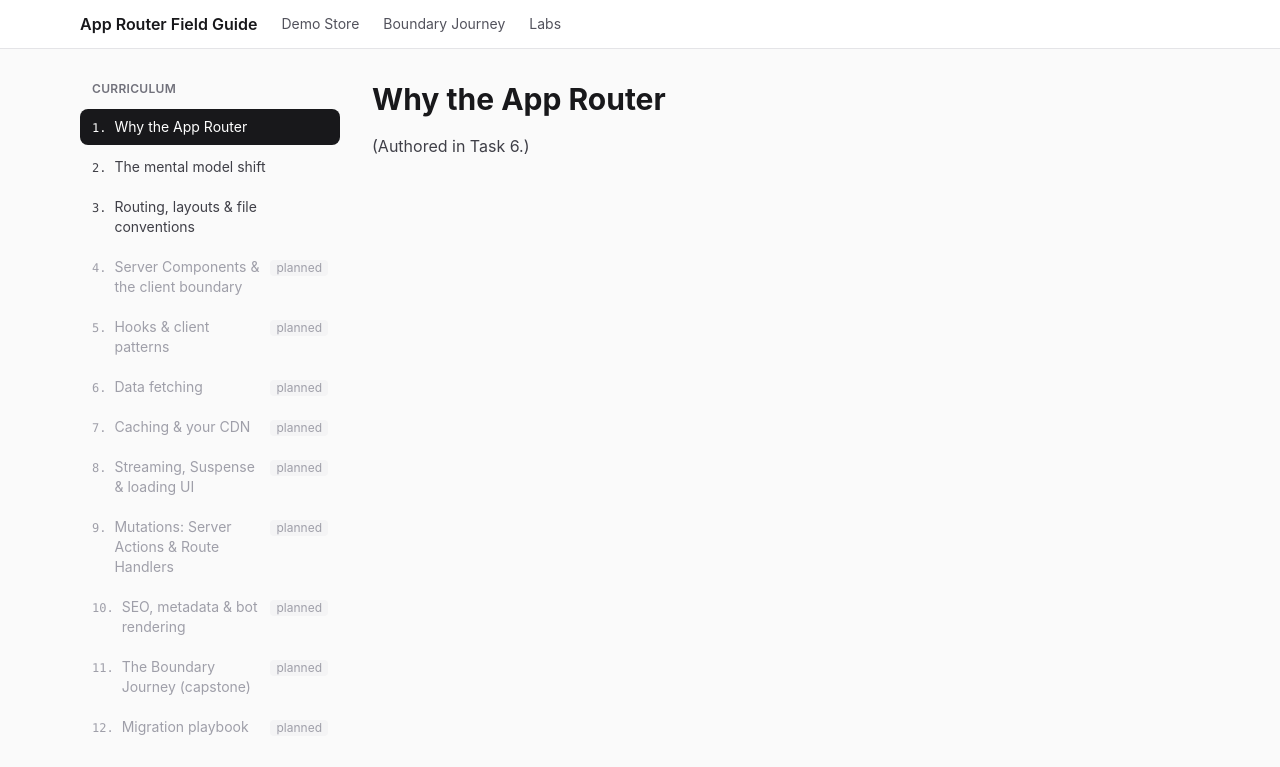
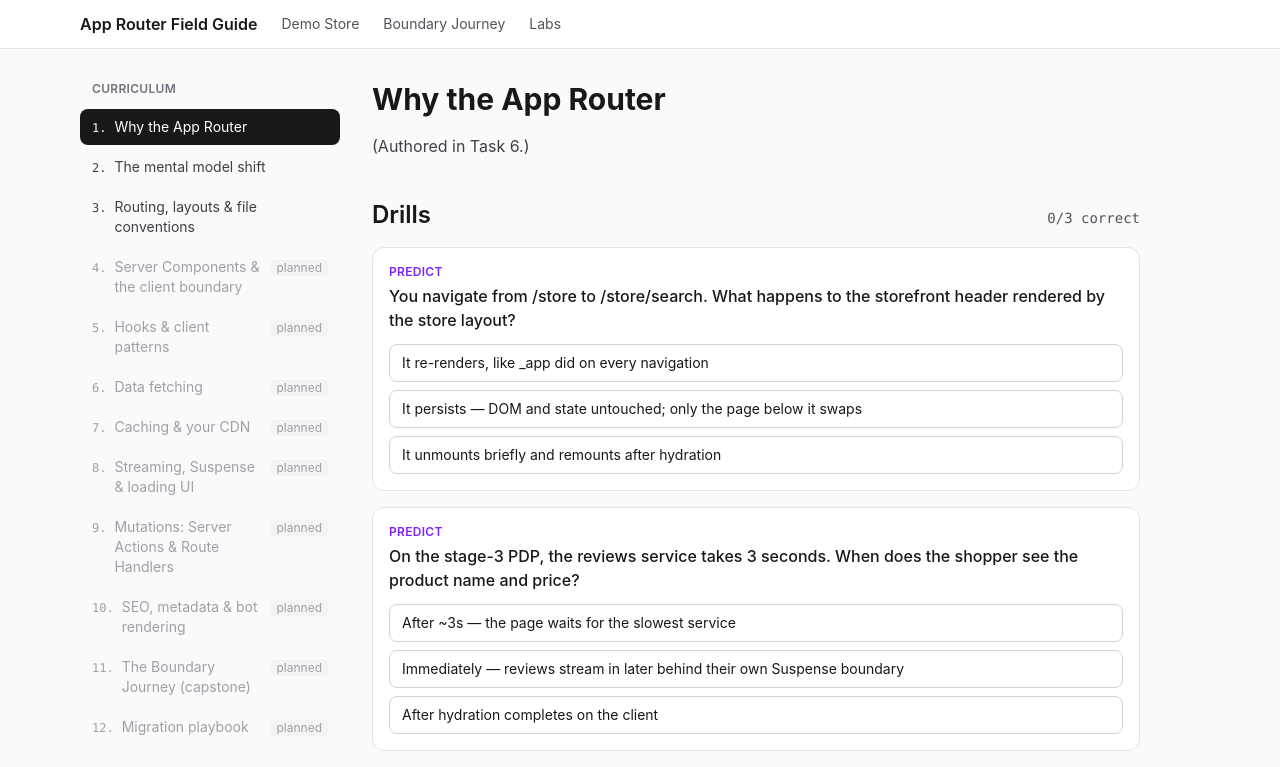
Before and after one commit to SVehrenkamp/app-router-explainer, a Next.js app: page /learn/why-app-router in a window 1280 px wide. Shown: the top 767 px of the page. Built offline with nearby package versions, Linux system fonts and the light colour scheme.

Commit message:
feat: add drill deck with instant feedback and localStorage persistence

```diff
--- a/components/learn/drill-deck.tsx
+++ b/components/learn/drill-deck.tsx
@@ -1,4 +1,100 @@
-// Stub — replaced with the real drill deck in Plan 4A Task 4.
-export function DrillDeck(_props: { module: string }) {
-  return null
+'use client'
+
+// Drill cards with instant feedback — the spec's scenario cards. Answers
+// record through the progress provider (and therefore localStorage); a drill
+// answered correctly once stays correct, so the deck is practice, not an exam.
+// Rendered from MDX via mdx-components.tsx: <DrillDeck module="…" />.
+import { useState } from 'react'
+import { useProgress } from '@/components/learn/progress-provider'
+import { moduleBySlug, type Drill } from '@/lib/curriculum'
+import { moduleProgress } from '@/lib/progress'
+
+function DrillCard({
+  drill,
+  moduleSlug,
+  drillCount,
+}: {
+  drill: Drill
+  moduleSlug: string
+  drillCount: number
+}) {
+  const { record } = useProgress()
+  const [picked, setPicked] = useState<number | null>(null)
+
+  const answer = (index: number) => {
+    if (picked !== null) return
+    setPicked(index)
+    record(moduleSlug, drill.id, index === drill.answerIndex, drillCount)
+  }
+
+  return (
+    <div data-testid={`drill-${drill.id}`} className="rounded-xl border border-zinc-200 bg-white p-4">
+      <div className="mb-1 text-xs font-semibold uppercase tracking-wide text-violet-600">
+        {drill.type.replace(/-/g, ' ')}
+      </div>
+      <p className="mb-3 font-medium">{drill.prompt}</p>
+      <div className="space-y-2">
+        {drill.options.map((option, i) => {
+          const isAnswer = i === drill.answerIndex
+          const isPicked = picked === i
+          const style =
+            picked === null
+              ? 'border-zinc-300 hover:bg-zinc-50'
+              : isAnswer
+                ? 'border-emerald-500 bg-emerald-50'
+                : isPicked
+                  ? 'border-red-400 bg-red-50'
+                  : 'border-zinc-200 opacity-60'
+          return (
+            <button
+              key={i}
+              data-testid="drill-option"
+              onClick={() => answer(i)}
+              disabled={picked !== null}
+              className={`block w-full rounded-lg border px-3 py-2 text-left text-sm ${style}`}
+            >
+              {option}
+            </button>
+          )
+        })}
+      </div>
+      {picked !== null && (
+        <p
+          data-testid="drill-explanation"
+          className={`mt-3 rounded-lg p-3 text-sm ${
+            picked === drill.answerIndex ? 'bg-emerald-50 text-emerald-900' : 'bg-amber-50 text-amber-900'
+          }`}
+        >
+          {picked === drill.answerIndex ? 'Right. ' : 'Not quite. '}
+          {drill.explanation}
+        </p>
+      )}
+    </div>
+  )
 }
+
+export function DrillDeck({ module: moduleSlug }: { module: string }) {
+  const { doc } = useProgress()
+  const mod = moduleBySlug(moduleSlug)
+  if (!mod || mod.drills.length === 0) return null
+  const progress = moduleProgress(doc, moduleSlug, mod.drills.length)
+
+  return (
+    <section className="mt-10 space-y-4">
+      <div className="flex items-baseline justify-between">
+        <h2 className="text-2xl font-semibold">Drills</h2>
+        <span data-testid="deck-score" className="font-mono text-sm text-zinc-600">
+          {progress.correct}/{mod.drills.length} correct{progress.complete ? ' ✓' : ''}
+        </span>
+      </div>
+      {mod.drills.map((drill) => (
+        <DrillCard
+          key={drill.id}
+          drill={drill}
+          moduleSlug={moduleSlug}
+          drillCount={mod.drills.length}
+        />
+      ))}
+    </section>
+  )
+}
--- a/content/modules/01-why-app-router.mdx
+++ b/content/modules/01-why-app-router.mdx
@@ -1,3 +1,5 @@
 # Why the App Router
 
 (Authored in Task 6.)
+
+<DrillDeck module="why-app-router" />
```
Also changed, not shown: 1 other file (tests, documents, lock files or other folders).
